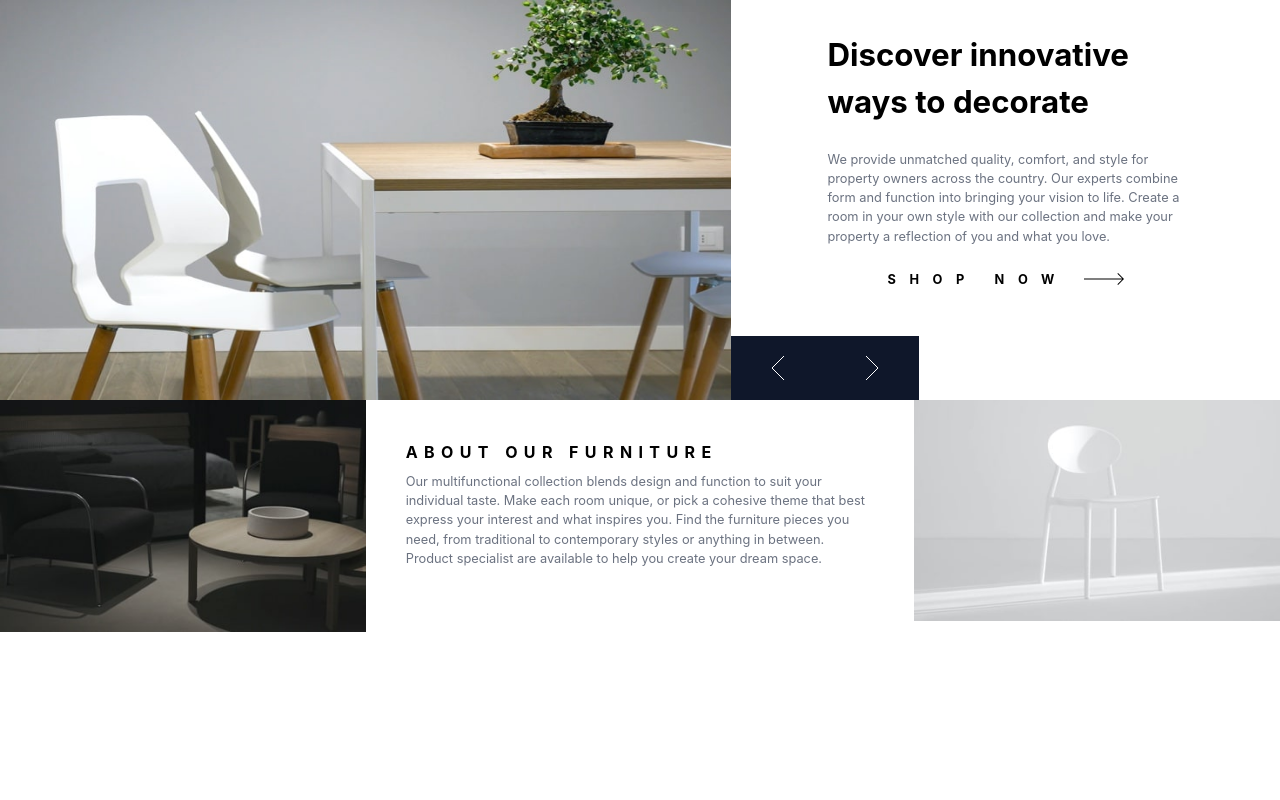
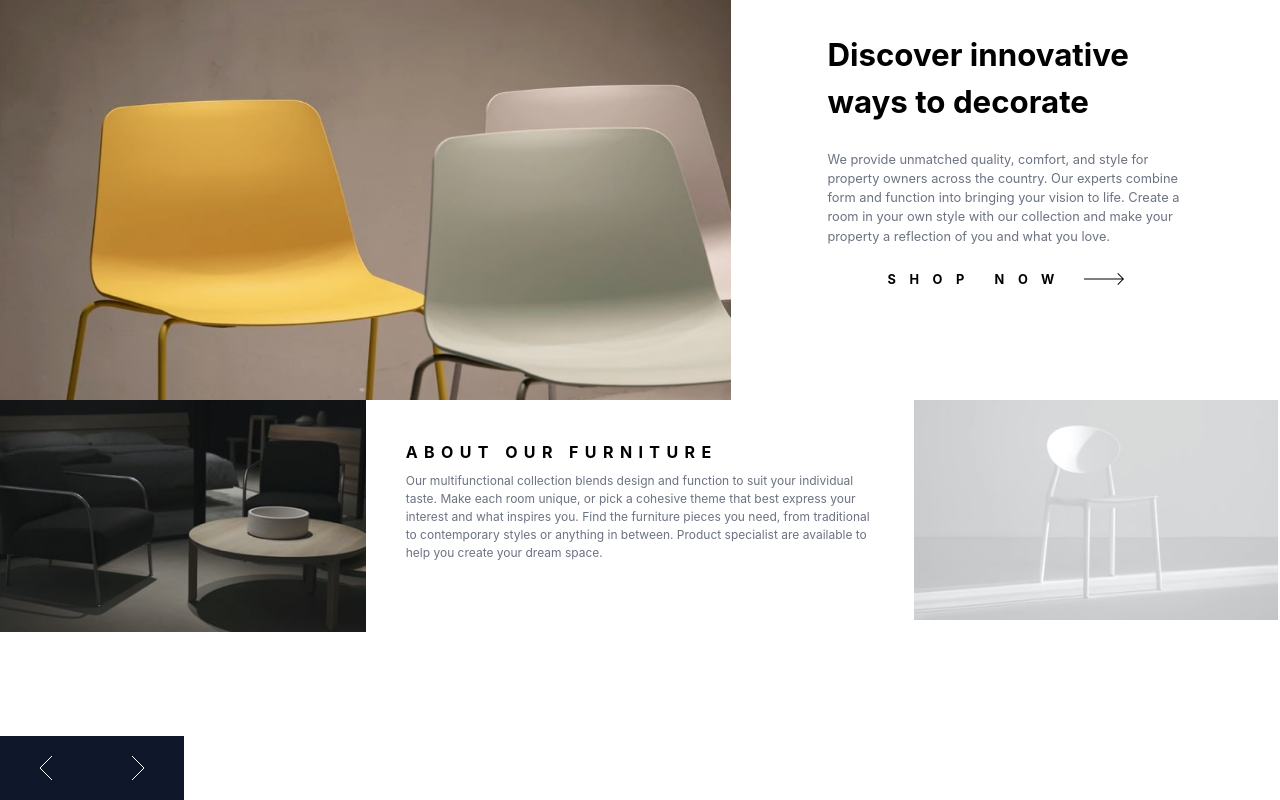
Before and after one commit to Dhei-vid/Terrace, a React (Create React App) app: page /page2 in a window 1280 px wide. Built offline with nearby package versions, Linux system fonts and the light colour scheme.

Commit message:
feat: added Route and BrowserRouter from react-router-dom for navigation. And further added all relevant pages

```diff
--- a/package.json
+++ b/package.json
@@ -12,6 +12,7 @@
     "@types/react-dom": "^18.0.10",
     "react": "^18.2.0",
     "react-dom": "^18.2.0",
+    "react-router-dom": "^6.8.0",
     "react-scripts": "5.0.1",
     "typescript": "^4.9.4",
     "web-vitals": "^2.1.4"
--- a/src/App.tsx
+++ b/src/App.tsx
@@ -1,12 +1,17 @@
 import React from "react";
+import { Route, Routes } from "react-router-dom";
 
 import Home from "../src/components/home/home.component";
+import Page2 from "./components/page2/page2.component";
+import Page3 from "./components/page3/page3.component";
 
 function App() {
   return (
-    <div>
-      <Home />
-    </div>
+    <Routes>
+      <Route index element={<Home />} />
+      <Route path="page2/" element={<Page2 />} />
+      <Route path="page3/" element={<Page3 />} />
+    </Routes>
   );
 }
 
--- a/src/components/bottom/hero.component.tsx
+++ b/src/components/bottom/hero.component.tsx
@@ -11,7 +11,7 @@ const Hero = () => {
         <h3 className="font-bold uppercase tracking-wider pb-2 ">
           About our furniture
         </h3>
-        <p className="text-gray-500 text-sm">
+        <p className="text-gray-500 text-xs">
           Our multifunctional collection blends design and function to suit your
           individual taste. Make each room unique, or pick a cohesive theme that
           best express your interest and what inspires you. Find the furniture
@@ -20,7 +20,7 @@ const Hero = () => {
           dream space.
         </p>
       </div>
-      <div className="col-span-2">
+      <div className="col-span-2 mr-0.5">
         <img src={Light} alt="Light Furniture" />
       </div>
     </div>
--- a/src/components/button/pagination.component.tsx
+++ b/src/components/button/pagination.component.tsx
@@ -4,8 +4,16 @@ import AngleL from "../../images/icon-angle-left.svg";
 const Button = () => {
   return (
     <div className="flex cursor-pointer absolute bottom-0 left-0">
-      <img className="bg-slate-900 py-5 px-10" src={AngleL} alt="left arrow" />
-      <img className="bg-slate-900 py-5 px-10" src={AngleR} alt="right arrow" />
+      <img
+        className="bg-slate-900 py-5 px-x dark:md:hover:bg-zinc-400"
+        src={AngleL}
+        alt="left arrow"
+      />
+      <img
+        className="bg-slate-900 py-5 px-x dark:md:hover:bg-zinc-400"
+        src={AngleR}
+        alt="right arrow"
+      />
     </div>
   );
 };
--- a/src/components/home/home.component.tsx
+++ b/src/components/home/home.component.tsx
@@ -15,7 +15,7 @@ const Home = () => {
           <h2 className="text-3xl subpixel-antialiased font-bold pb-6">
             Discover innovative ways to decorate
           </h2>
-          <p className="subpixel-antialiased text-gray-500 text-sm">
+          <p className="subpixel-antialiased text-gray-500 text-xs">
             We provide unmatched quality, comfort, and style for property owners
             across the country. Our experts combine form and function into
             bringing your vision to life. Create a room in your own style with
--- a/src/components/page3/page3.component.tsx
+++ b/src/components/page3/page3.component.tsx
@@ -1,3 +1,9 @@
-const Page3 = () => {};
+const Page3 = () => {
+  return (
+    <div>
+      <div></div>
+    </div>
+  );
+};
 
 export default Page3;
--- a/src/index.tsx
+++ b/src/index.tsx
@@ -1,15 +1,19 @@
-import React from 'react';
-import ReactDOM from 'react-dom/client';
-import './index.css';
-import App from './App';
-import reportWebVitals from './reportWebVitals';
+import React from "react";
+import ReactDOM from "react-dom/client";
+import App from "./App";
+
+import { BrowserRouter } from "react-router-dom";
+import "./index.css";
+import reportWebVitals from "./reportWebVitals";
 
 const root = ReactDOM.createRoot(
-  document.getElementById('root') as HTMLElement
+  document.getElementById("root") as HTMLElement
 );
 root.render(
   <React.StrictMode>
-    <App />
+    <BrowserRouter>
+      <App />
+    </BrowserRouter>
   </React.StrictMode>
 );
 
--- a/tailwind.config.js
+++ b/tailwind.config.js
@@ -9,6 +9,7 @@ module.exports = {
       xl: "1440px",
     },
     fontSize: {
+      xs: "0.75rem",
       sm: "0.8rem",
       base: "1rem",
       xl: "1.25rem",
@@ -27,6 +28,7 @@ module.exports = {
     },
     extend: {
       spacing: {
+        x: "2.43rem",
         86: "23.4rem",
         100: "25rem",
         110: "30rem",
```
Also changed, not shown: 1 other file (tests, documents, lock files or other folders).
